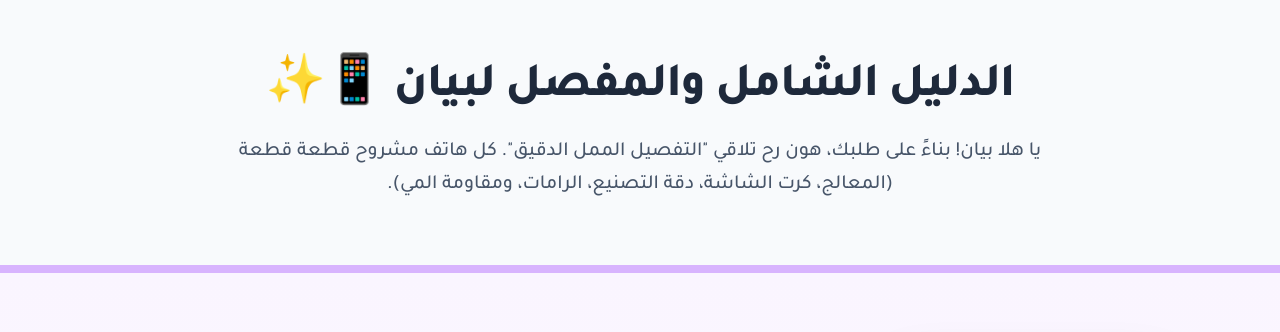
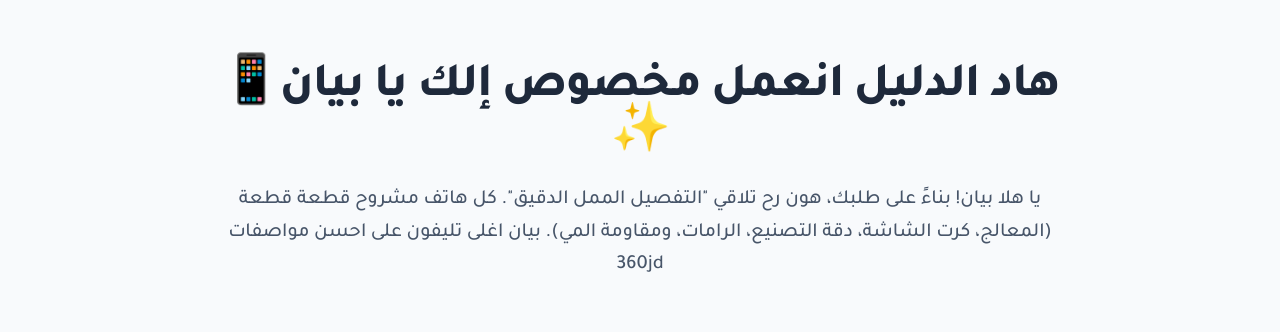
Before and after one commit to MKM-90-AR/God-willing-you-will-see-the-website, a plain HTML site: page index.html in a window 1280 px wide. Shown: the top 332 px of the page. Drawn offline with nearby package versions, Linux system fonts and the light colour scheme.

Commit message:
Update index.html

```diff
--- a/index.html
+++ b/index.html
@@ -117,10 +117,11 @@
 <body class="antialiased">
 
     <header class="max-w-4xl mx-auto text-center py-16 px-4">
-        <h1 class="text-4xl md:text-5xl font-extrabold text-slate-800 mb-6 tracking-tight">الدليل الشامل والمفصل لبيان 📱✨</h1>
+        <h1 class="text-4xl md:text-5xl font-extrabold text-slate-800 mb-6 tracking-tight">هاد الدليل انعمل مخصوص إلك يا بيان📱✨</h1>
         <p class="text-xl text-slate-600 leading-relaxed font-medium">
             يا هلا بيان! بناءً على طلبك، هون رح تلاقي "التفصيل الممل الدقيق".
             كل هاتف مشروح قطعة قطعة (المعالج، كرت الشاشة، دقة التصنيع، الرامات، ومقاومة المي).
+            بيان اغلى تليفون على احسن مواصفات 360jd
 
         </p>
     </header>
```
